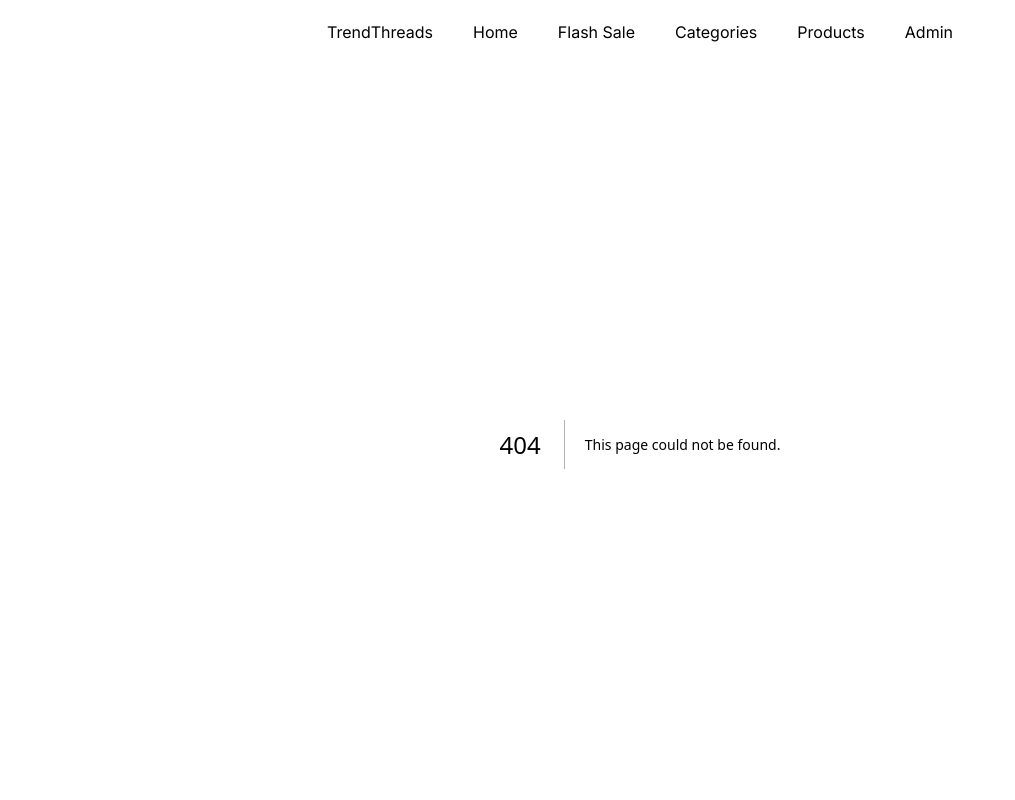
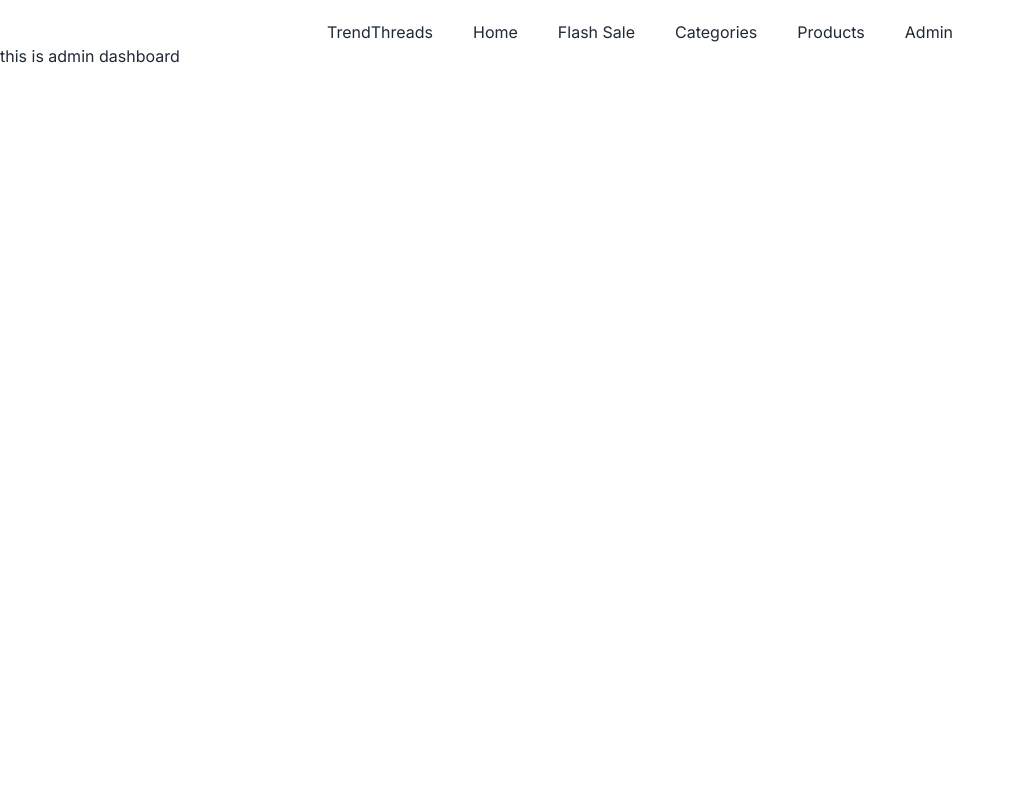
Before and after one commit to RahmanRakib9/TrendThreads_Client, a Next.js app: page /admin-dashboard in a window 1280 px wide. Before the commit this address had no page. Shown: the top 800 px of the page, without its empty margins (0-1015 px from the left). Built offline with nearby package versions, Linux system fonts and the light colour scheme.

Commit message:
feat:integrate client side with backend server and add navigate option to admin-dashboard

```diff
--- /dev/null
+++ b/src/app/admin-dashboard/page.tsx
@@ -0,0 +1,11 @@
+import React from 'react';
+
+const AdminDashboard = () => {
+    return (
+        <div>
+            this is admin dashboard
+        </div>
+    );
+};
+
+export default AdminDashboard;
--- a/src/app/category/page.tsx
+++ b/src/app/category/page.tsx
@@ -3,7 +3,7 @@ import CategorySmallerCard from '@/components/ui/CategorySmallerCard';
 import React from 'react';
 
 const TopCategory = async () => {
-    const res = await fetch("http://localhost:3004/api/v1/categories")
+    const res = await fetch("https://trend-threads.vercel.app/api/v1/categories")
     const categories = await res.json()
     return (
         <div className='my-10 flex flex-col justify-center items-center min-h-screen'>
--- a/src/app/page.tsx
+++ b/src/app/page.tsx
@@ -5,7 +5,7 @@ import TopCategory from './category/page';
 import Products from './products/page';
 
 const Home = async () => {
-  const res = await fetch("http://localhost:3004/api/v1/flash-sales", {
+  const res = await fetch("https://trend-threads.vercel.app/api/v1/flash-sales", {
     next: {
       revalidate: 30
     }
--- a/src/app/products/page.tsx
+++ b/src/app/products/page.tsx
@@ -2,13 +2,12 @@ import ProductsCard from '@/components/ui/ProductsCard';
 import React from 'react';
 
 const Products = async () => {
-    const res = await fetch("http://localhost:3004/api/v1/products", {
+    const res = await fetch("https://trend-threads.vercel.app/api/v1/products", {
         next: {
             revalidate: 30
         }
     })
     const products = await res.json()
-    console.log(products);
     return (
         <div className='my-10 flex flex-col justify-center items-center min-h-screen'>
             <h1 className='text-4xl text-center'><b>Our Products</b></h1>
--- a/src/components/shared/Navbar.tsx
+++ b/src/components/shared/Navbar.tsx
@@ -12,7 +12,7 @@ const Navbar = () => {
                 <Link href="/flash-sales">Flash Sale</Link>
                 <Link href="/category">Categories</Link>
                 <Link href="/products">Products</Link>
-                <Link href="/">Admin</Link>
+                <Link href="/admin-dashboard">Admin</Link>
             </div>
         </nav>
     );
```
